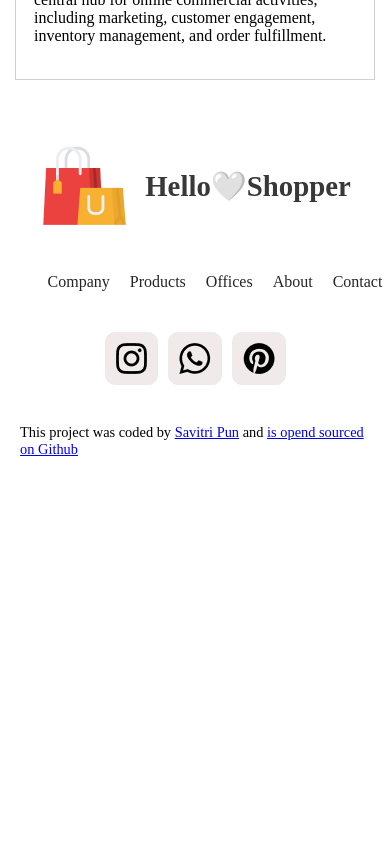
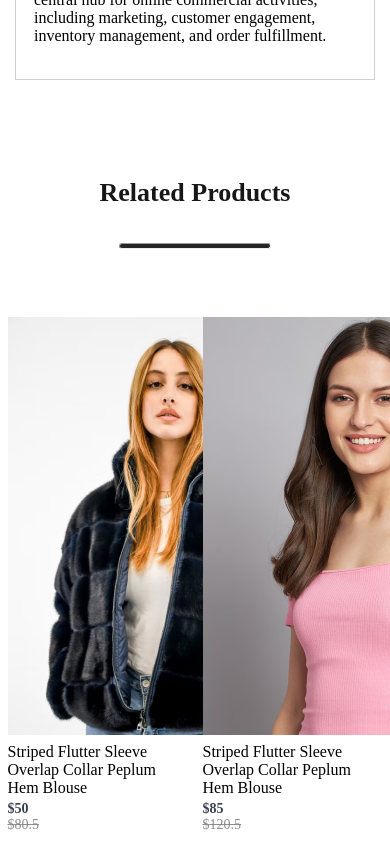
Before and after one commit to punSavitri/react-ecommerce-app, a React (Create React App) app: page /product/1 in a window 390 px wide. Shown: the part 1360-2204 px from the top of the page. Before the commit the page ends 1873 px from the top, so only its background shows below. Built offline with nearby package versions, Linux system fonts and the light colour scheme.

Commit message:
created and styled RelatedProduct component, mount to Product page

```diff
--- /dev/null
+++ b/src/components/relatedproducts/RelatedProducts.css
@@ -0,0 +1,62 @@
+.relatedproducts {
+  display: flex;
+  flex-direction: column;
+  align-items: center;
+  gap: 10px;
+  height: auto;
+  padding: 60px 0;
+}
+.relatedproducts h1 {
+  color: #171717;
+  font-size: 50px;
+  font-weight: 600;
+  text-align: center;
+}
+.relatedproducts hr {
+  width: 200px;
+  height: 6px;
+  border-radius: 10px;
+  background: #252525;
+}
+.relatedproducts-items {
+  margin-top: 50px;
+  display: flex;
+  gap: 30px;
+  flex-wrap: wrap;
+  justify-content: center;
+}
+/* added media queries for fully responsiveness */
+/* laptop(max-width:1024px) */
+@media (max-width: 1024px) {
+  .relatedproducts h1 {
+    font-size: 40px;
+  }
+  .relatedproducts-items {
+    gap: 25px;
+  }
+}
+/* tablet(max-width:768px) */
+@media (max-width: 768px) {
+  .relatedproducts h1 {
+    font-size: 32px;
+  }
+  .relatedproducts-items {
+    gap: 20px;
+  }
+}
+/* mobile (max-width:480px) */
+@media (max-width: 480px) {
+  .relatedproducts {
+    padding: 40px 0;
+  }
+  .relatedproducts h1 {
+    font-size: 26px;
+  }
+  .relatedproducts hr {
+    width: 150px;
+    height: 4px;
+  }
+  .relatedproducts-items {
+    gap: 15px;
+  }
+}
--- /dev/null
+++ b/src/components/relatedproducts/RelatedProducts.jsx
@@ -0,0 +1,29 @@
+import React from "react";
+import "./RelatedProducts.css";
+import data_product from "../assets/data";
+import Item from "../items/Item";
+
+const RelatedProducts = () => {
+  return (
+    <div className="relatedproducts">
+      <h1>Related Products</h1>
+      <hr />
+      <div className="relatedproducts-items">
+        {data_product.map((item, index) => {
+          return (
+            <Item
+              key={index}
+              id={item.id}
+              name={item.name}
+              image={item.image}
+              old_price={item.old_price}
+              new_price={item.new_price}
+            />
+          );
+        })}
+      </div>
+    </div>
+  );
+};
+
+export default RelatedProducts;
--- a/src/pages/Product.jsx
+++ b/src/pages/Product.jsx
@@ -4,6 +4,7 @@
 import Breadcrumb from "../components/breadcrumbs/Breadcrumb";
 import ProductDisplay from "../components/productDisplay/ProductDisplay";
 import DescriptionBox from "../components/descriptionbox/DescriptionBox";
+import RelatedProducts from "../components/relatedproducts/RelatedProducts";
 
 const Product = () => {
   const { all_product } = useContext(ShopContext);
@@ -14,6 +15,8 @@
       <Breadcrumb product={product} />
       <ProductDisplay product={product} />
       <DescriptionBox />
+      <RelatedProducts/>
+
     </div>
   );
 };
```
